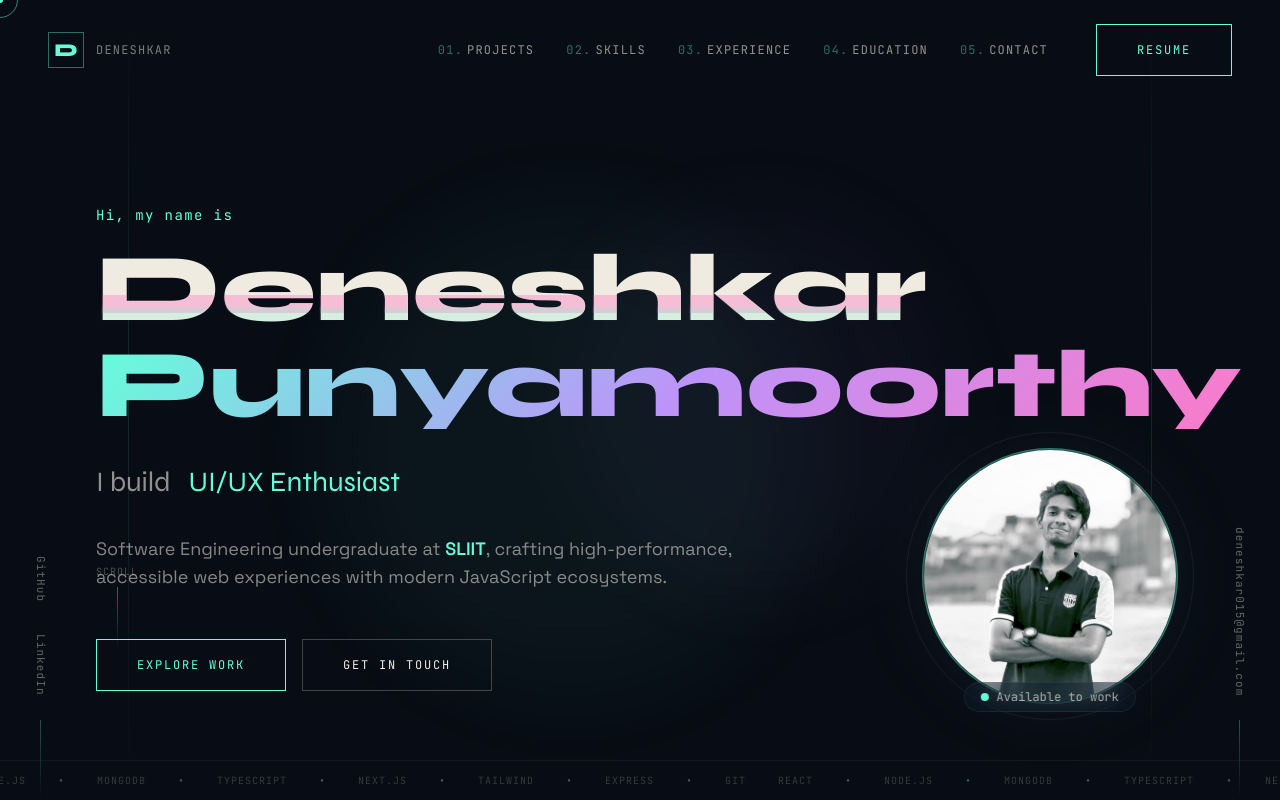
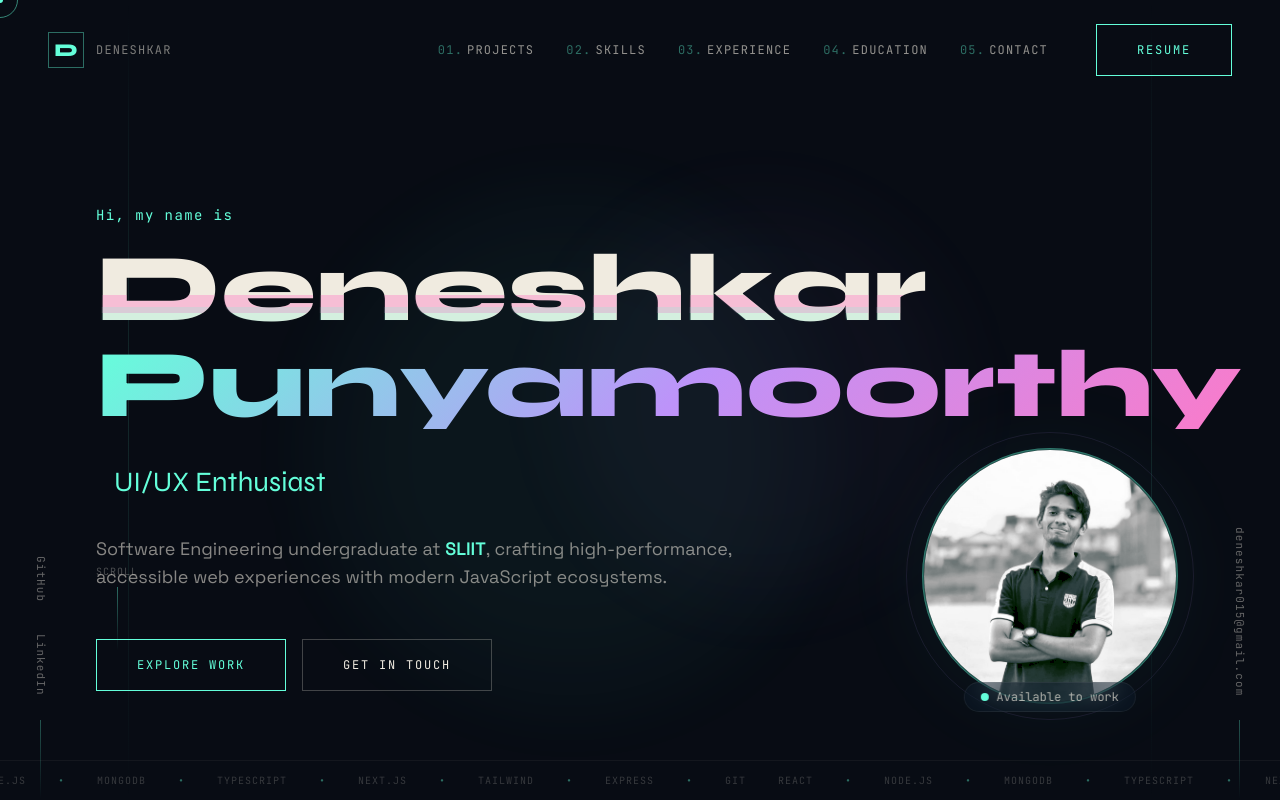
Before and after one commit to Deneshkar/my-portfolio, a React (Vite) app: page / in a window 1280 px wide. Shown: the top 800 px of the page. Built offline with nearby package versions, Linux system fonts and the light colour scheme.

Commit message:
Few Changes

```diff
--- a/src/sections/Hero/index.jsx
+++ b/src/sections/Hero/index.jsx
@@ -6,7 +6,7 @@ const ROLES = [
   'Full-Stack Developer',
   'UI/UX Enthusiast',
   'MERN Stack Builder',
-  'Open Source Contributor',
+  'Passionate Coder',
 ];
 
 const Hero = () => {
@@ -132,7 +132,7 @@ const Hero = () => {
             className="flex items-center gap-3 mb-8"
           >
             <span className="text-[clamp(1rem,2.5vw,1.75rem)] font-display text-cream/60">
-              I build&nbsp;
+              &nbsp;
             </span>
             <span className="text-[clamp(1rem,2.5vw,1.75rem)] font-display text-accent type-cursor">
               {displayed}
```
